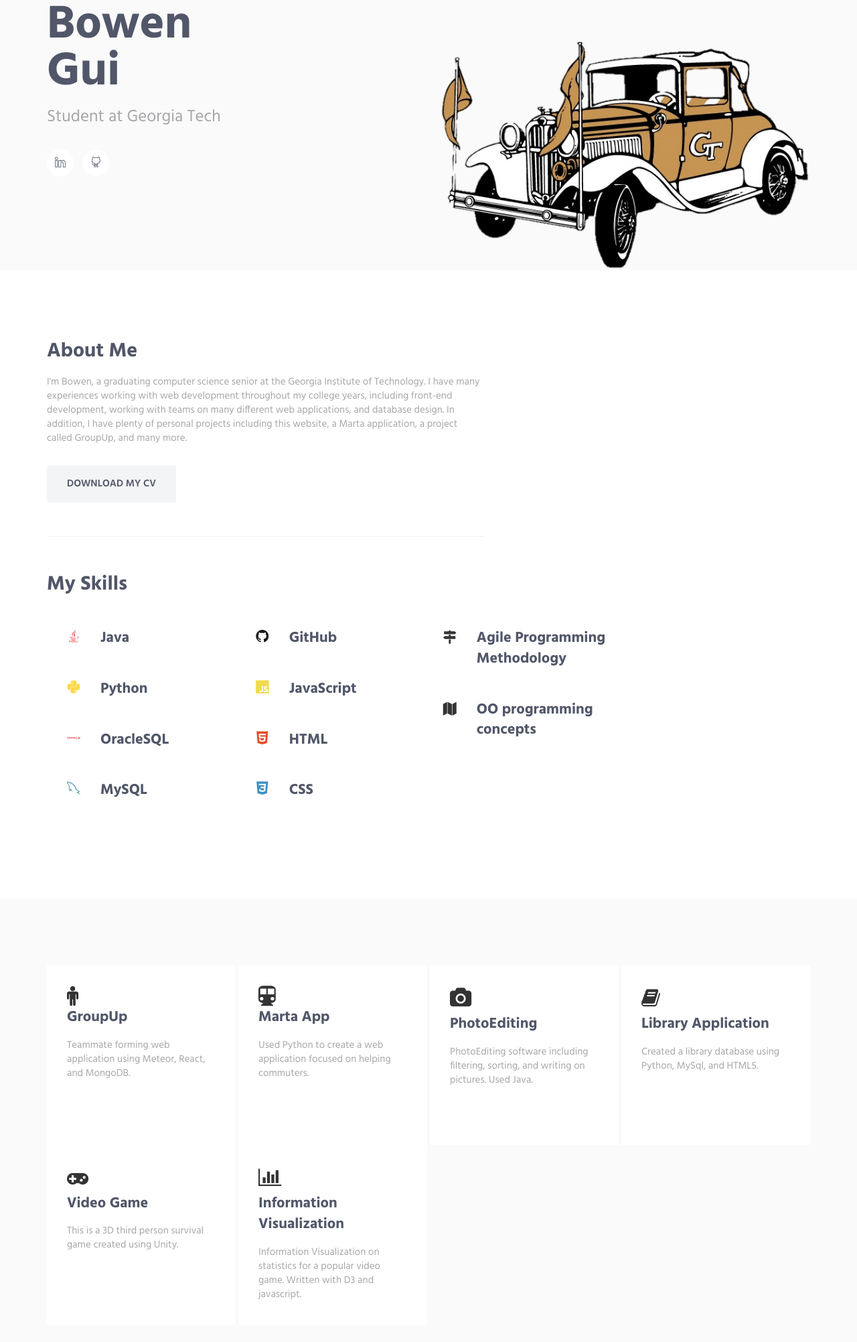
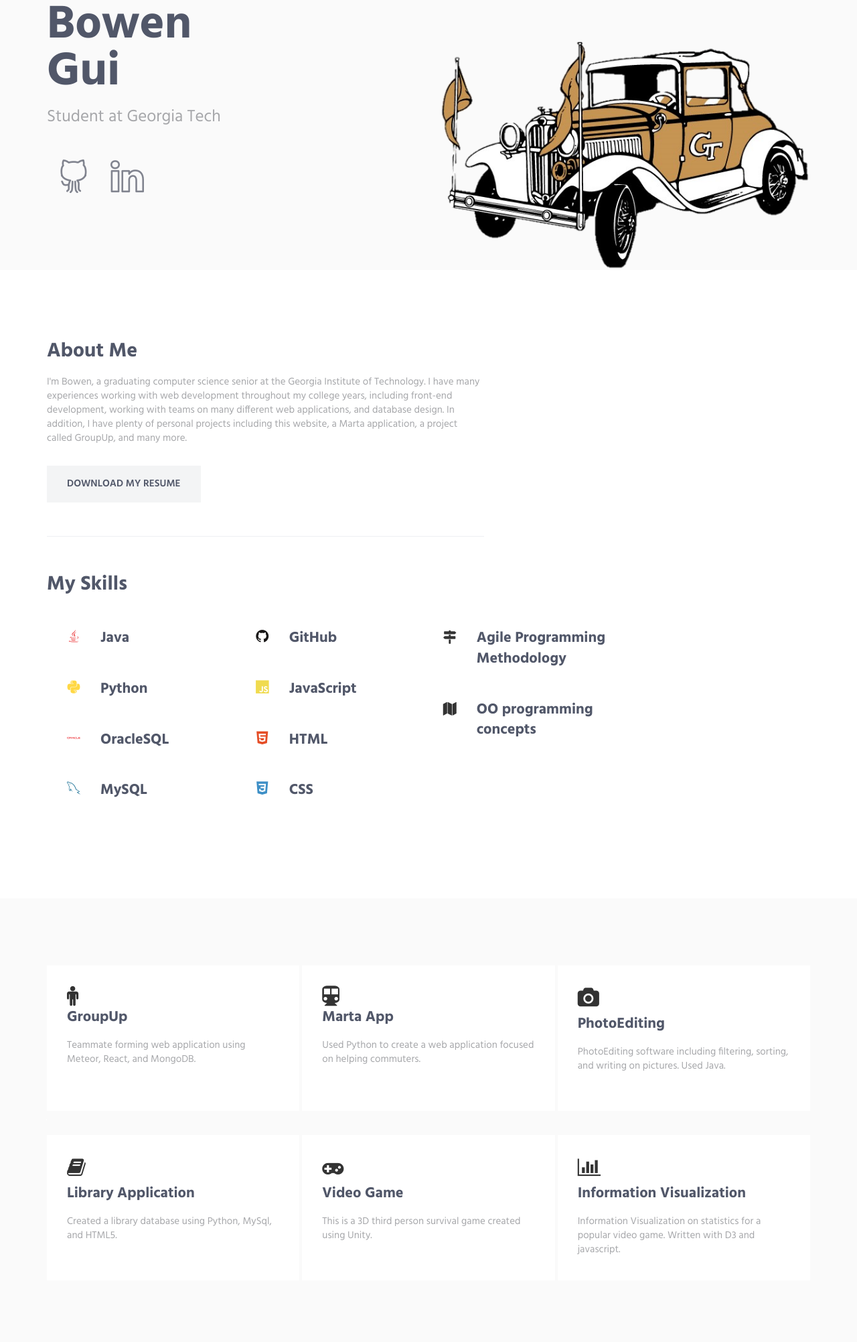
Before and after one commit to Bowen1996/Bowen1996.github.io, a plain HTML site: page index.html in a window 1280 px wide. Shown: the part 217-2220 px from the top of the page at 67% size. Drawn offline with nearby package versions, Linux system fonts and the light colour scheme.

Commit message:
continued to improve on website

```diff
--- a/index.html
+++ b/index.html
@@ -89,10 +89,14 @@
                             <h1 class="promo-block-title">Bowen <br/> Gui</h1>
                             <p class="promo-block-text">Student at Georgia Tech</p>
                         </div>
-                        <ul class="list-inline">
-                            <li><a href="https://www.linkedin.com/in/bowen-gui/" class="social-icons"><i class="icon-social-linkedin"></i></a></li>
-                            <li><a href="https://github.com/Bowen1996" class="social-icons"><i class="icon-social-github"></i></a></li>
-                        </ul>
+                        <table width = "120">
+                            <tr>
+                                <td><a href="https://github.com/BowenGui"><i class="icon-social-github"
+                                    style = "font-size: 50px;"></i></a></td>
+                                <td><a href="https://www.linkedin.com/in/bowen-gui/"><i class="icon-social-linkedin"
+                                    style="font-size:50px;"></i></a></td>
+                            </tr>
+                        </table>
                     </div>
                     <div class="col-sm-6">
                         <div class="promo-block-img-wrap">
@@ -123,43 +127,11 @@
                                         development, working with teams on many different web applications, and database design. In addition, I have plenty of personal projects
                                         including this website, a Marta application, a project called GroupUp, and many more.</p>
                                 </div>
-                                <a href="https://files.fm/u/b2uf6ktx" class="btn-theme btn-theme-md btn-default-bg text-uppercase">Download my CV</a>
+                                <a href="https://files.fm/u/vm3g22hy" class="btn-theme btn-theme-md btn-default-bg text-uppercase">Download my Resume</a>
                             </div>
                         </div>
 
                         <h2>My Skills</h2>
-                        <!-- Progress Box -->
-                        <!--div class="progress-box">
-                            <h5>Java <span class="color-heading pull-right">98%</span></h5>
-                            <div class="progress">
-                                <div class="progress-bar bg-color-base" role="progressbar" data-width="98"></div>
-                            </div>
-                        </div>
-                        <div class="progress-box">
-                            <h5>Python <span class="color-heading pull-right">85%</span></h5>
-                            <div class="progress">
-                                <div class="progress-bar bg-color-base" role="progressbar" data-width="85"></div>
-                            </div>
-                        </div>
-                        <div class="progress-box">
-                            <h5>Web Development <span class="color-heading pull-right">92%</span></h5>
-                            <div class="progress">
-                                <div class="progress-bar bg-color-base" role="progressbar" data-width="92"></div>
-                            </div>
-                        </div>
-                        <div class="progress-box">
-                            <h5>SQL <span class="color-heading pull-right">95%</span></h5>
-                            <div class="progress">
-                                <div class="progress-bar bg-color-base" role="progressbar" data-width="95"></div>
-                            </div>
-                        </div>
-
-                        <div class="progress-box">
-                            <h5>HTML/CSS <span class="color-heading pull-right">80%</span></h5>
-                            <div class="progress">
-                                <div class="progress-bar bg-color-base" role="progressbar" data-width="80"></div>
-                            </div>
-                        </div-->
 
 
                         <table width = "1000">
@@ -229,7 +201,7 @@
             <div class="bg-color-sky-light" data-auto-height="true">
                 <div class="container content-lg">
                     <div class="row row-space-2 margin-b-4">
-                        <div class="col-md-3 col-sm-6 md-margin-b-4">
+                        <div class="col-md-4 col-sm-6 md-margin-b-4">
                             <div class="service" data-height="height">
                                 <div class="service-element">
                                     <i class="fa fa-male" style="font-size:30px;"></i>
@@ -241,7 +213,7 @@
                                 <a href="https://github.com/Bowen1996/GroupUp" class="content-wrapper-link"></a>
                             </div>
                         </div>
-                        <div class="col-md-3 col-sm-6 md-margin-b-4">
+                        <div class="col-md-4 col-sm-6 md-margin-b-4">
                             <div class="service" data-height="height">
                                 <div class="service-element">
                                     <i class="fa fa-subway" style="font-size:30px;"></i>
@@ -253,7 +225,7 @@
                                 <a href="https://github.com/Bowen1996/MARTA-app" class="content-wrapper-link"></a>
                             </div>
                         </div>
-                        <div class="col-md-3 col-sm-6 sm-margin-b-4">
+                        <div class="col-md-4 col-sm-6 sm-margin-b-4">
                             <div class="service" data-height="height">
                                 <div class="service-element" style="font-size:30px;">
                                     <i class="fa fa-camera"></i>
@@ -265,7 +237,10 @@
                                 <a href="https://github.com/Bowen1996/PhotoEditing" class="content-wrapper-link"></a>
                             </div>
                         </div>
-                        <div class="col-md-3 col-sm-6">
+
+                        <p style = "color: #FFFFFF">.</p>
+
+                        <div class="col-md-4 col-sm-6">
                             <div class="service" data-height="height" style="font-size:30px;">
                                 <div class="service-element">
                                     <i class="fa fa-book"></i>
@@ -277,7 +252,8 @@
                                 <a href="https://github.com/Bowen1996/libraryProject" class="content-wrapper-link"></a>
                             </div>
                         </div>
-                        <div class="col-md-3 col-sm-6">
+
+                        <div class="col-md-4 col-sm-6">
                             <div class="service" data-height="height" style="font-size:30px;">
                                 <div class="service-element">
                                     <i class="fa fa-gamepad"></i>
@@ -290,7 +266,7 @@
                             </div>
                         </div>
 
-                        <div class="col-md-3 col-sm-6">
+                        <div class="col-md-4 col-sm-6">
                             <div class="service" data-height="height" style="font-size:30px;">
                                 <div class="service-element">
                                     <i class="fa fa-bar-chart"></i>
@@ -313,7 +289,7 @@
         <!-- Promo Banner -->
         <div class="promo-banner parallax-window" data-parallax="scroll" data-image-src="img/computer_background_image2.jpg">
             <div class="container-sm content-lg">
-                <h4> <font color="black">I am currently seeking a full-time software engineering position. If the applications above impressed you,
+                <h4> <font color="CCA627">I am currently seeking a full-time software engineering position. If the applications above impressed you,
                     then feel free to contact me below. I'm looking forward to hearing from you!</font></h4>
             </div>
         </div>
```
